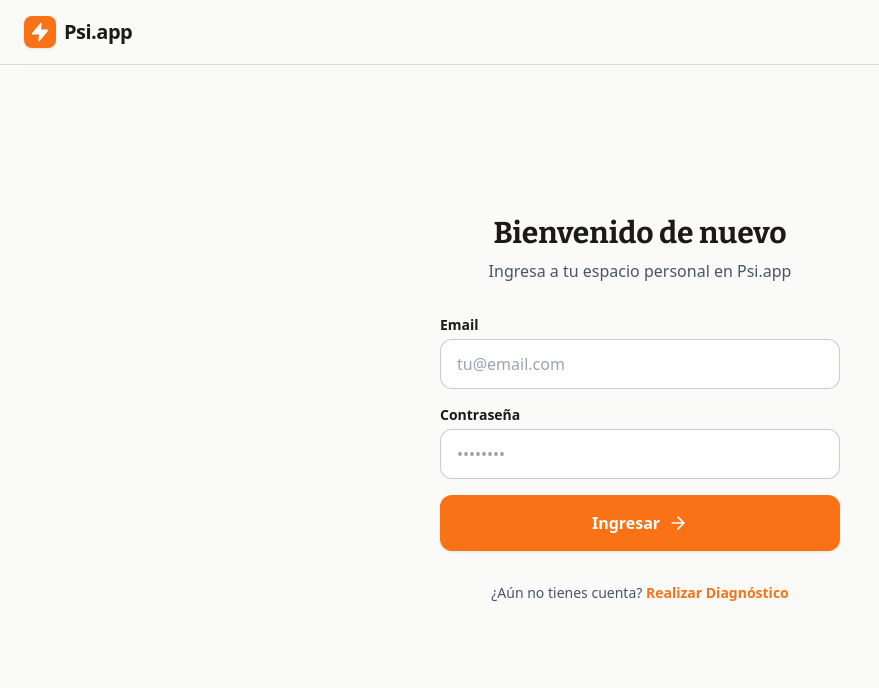
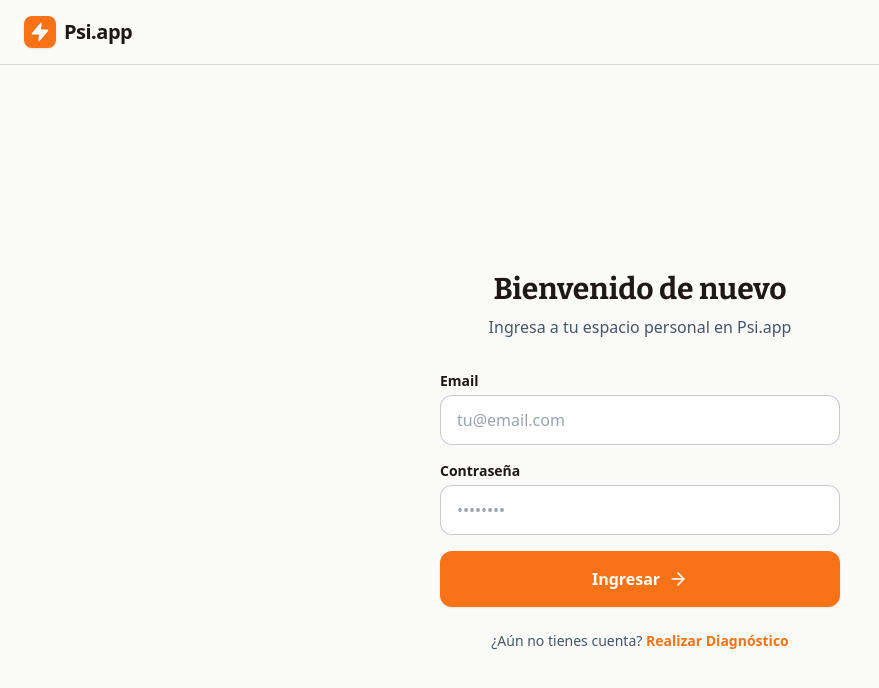
Before and after one commit to Luquipex/psi-app, a React (Vite) app: page /login in a window 1280 px wide. Shown: the top 688 px of the page, without its empty margins (0-879 px from the left). Built offline with nearby package versions, Linux system fonts and the light colour scheme; no server answers.

Commit message:
fix: visual bugs in Capture and Quiz views

```diff
--- a/src/features/results/LockOverlay.jsx
+++ b/src/features/results/LockOverlay.jsx
@@ -103,7 +103,7 @@ const LockOverlay = ({
             </div>
 
             {/* Overlay con Formulario */}
-            <div className="absolute inset-0 bg-bg-primary/90 backdrop-blur-md flex flex-col items-center justify-center p-6 text-center z-10">
+            <div className="absolute inset-0 bg-bg-primary/90 backdrop-blur-md flex flex-col items-center justify-center p-6 pb-12 text-center z-10">
                 <div className="bg-brand-primary/10 p-4 rounded-full mb-4 text-brand-primary shadow-warm">
                     <Lock size={32} />
                 </div>
@@ -159,7 +159,7 @@ const LockOverlay = ({
                     </button>
                 </form>
 
-                <div className="mt-4 text-xs text-text-secondary">
+                <div className="mt-6 block text-xs text-text-secondary">
                     ¿Ya tienes cuenta?{' '}
                     <button
                         onClick={() => navigate('/login')}
--- a/src/pages/LoginPage.jsx
+++ b/src/pages/LoginPage.jsx
@@ -31,7 +31,7 @@ const LoginPage = () => {
 
     return (
         <Layout>
-            <div className="flex-1 flex flex-col items-center justify-center p-6 w-full max-w-md mx-auto min-h-[60vh]">
+            <div className="flex-1 flex flex-col items-center justify-center p-6 pb-12 w-full max-w-md mx-auto min-h-screen py-10">
                 <h1 className="text-3xl font-bold text-text-primary mb-2 text-center">
                     Bienvenido de nuevo
                 </h1>
@@ -81,7 +81,7 @@ const LoginPage = () => {
                     </button>
                 </form>
 
-                <div className="mt-8 text-center">
+                <div className="mt-6 block text-center">
                     <p className="text-sm text-text-secondary">
                         ¿Aún no tienes cuenta?{' '}
                         <button
--- a/src/pages/QuizPage.jsx
+++ b/src/pages/QuizPage.jsx
@@ -47,7 +47,7 @@ const QuizPage = () => {
 
             <div className="flex-1 flex flex-col items-center justify-start pt-12 p-6 w-full">
                 {/* Header con botón de retroceso */}
-                <div className="w-full max-w-2xl flex justify-between items-center mb-6">
+                <div className="w-full max-w-2xl flex justify-between items-center mb-6 mt-6">
                     <button
                         onClick={handleBack}
                         className="flex items-center gap-2 text-ui-secondary hover:text-text-primary transition-colors text-sm font-medium px-3 py-2 rounded-lg hover:bg-white/50"
```
